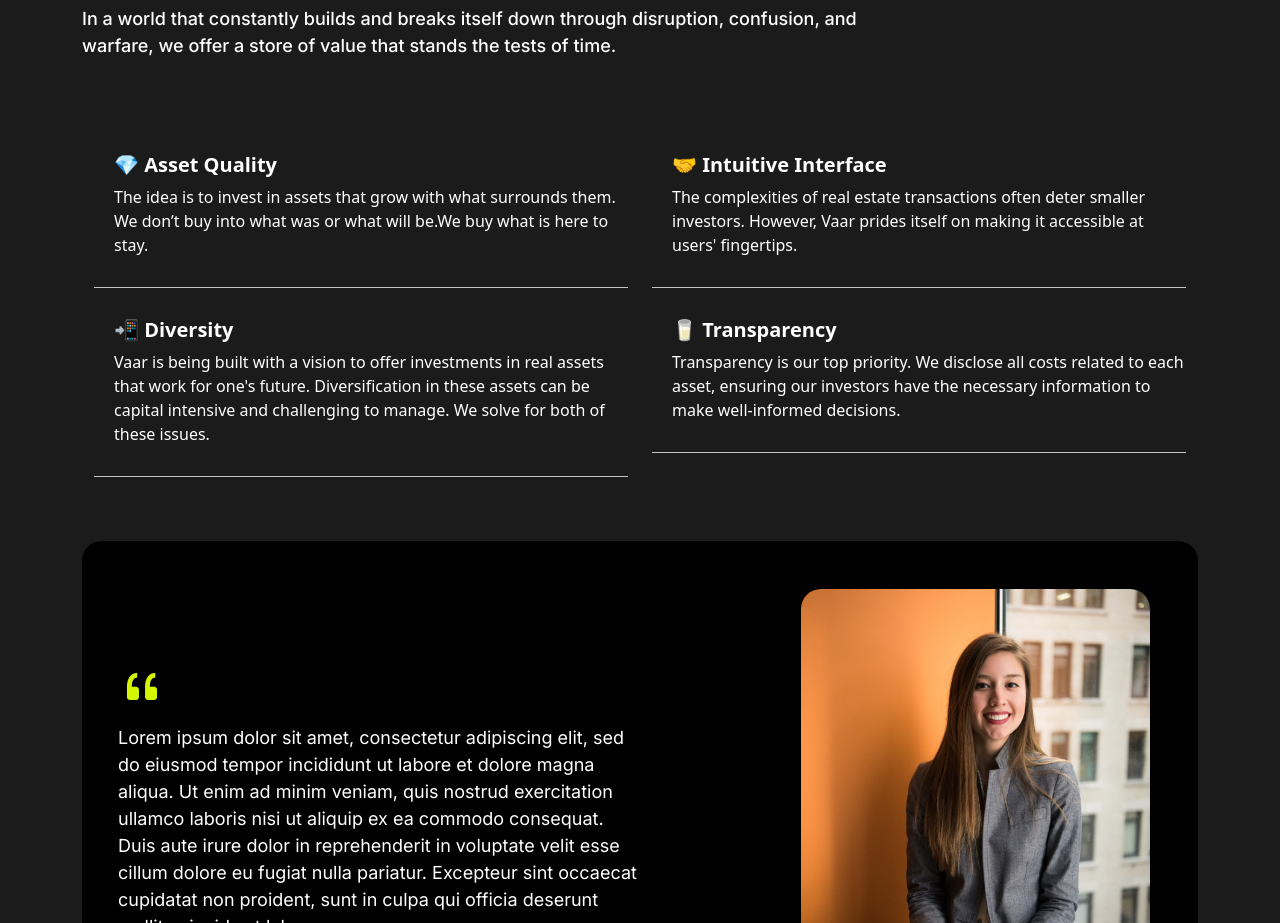
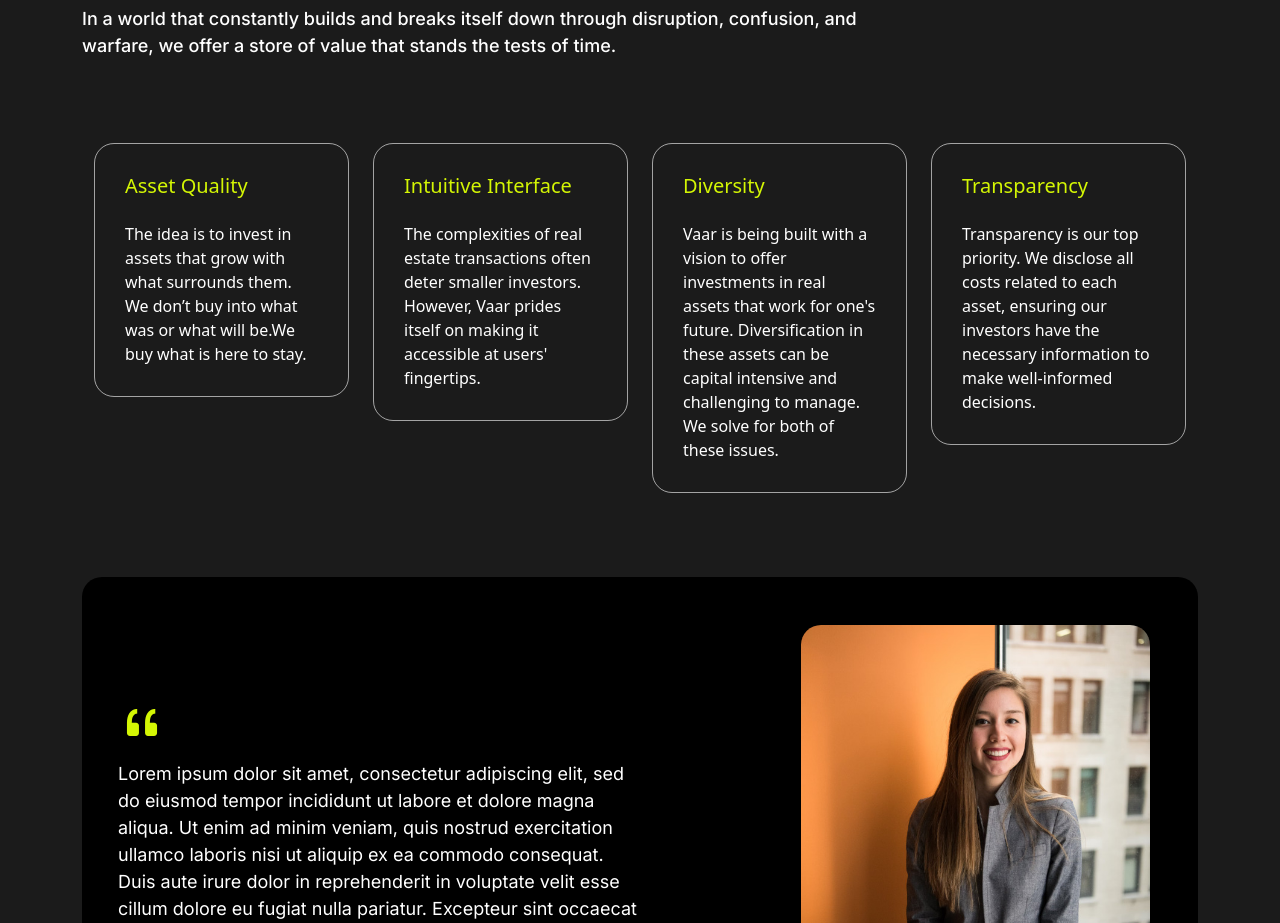
Before and after one commit to webtesting22/vaar, a React (Vite) app: page / in a window 1280 px wide. Shown: the part 911-1834 px from the top of the page. Built offline with nearby package versions, Linux system fonts and the light colour scheme.

Commit message:
push changes  home page cards

```diff
--- a/src/App.jsx
+++ b/src/App.jsx
@@ -22,6 +22,7 @@ import SingleResource9 from './Components/AllResources/Resources10/SingleResourc
 import SingleResource11 from './Components/AllResources/Resources11/SingleResources11';
 import SingleResource12 from './Components/AllResources/Resources12/SingleResource12';
 import SingleResource13 from './Components/AllResources/Resources13/SingleResource13';
+import SingleResource14 from './Components/AllResources/Resources14/SingleResource14';
 import VaarBlogCommon from './Components/VaarBlogsmain/VaarBlogs/VaarBlogCommon';
 import BlogUpload from './Components/BlogUpload/BlogUpload';
 import DontMissBlog from './Components/AllResources/DontMissBlogs/DontMissBlogs';
@@ -54,6 +55,7 @@ function App() {
         <Route exact path="/SingleResource11" element={<SingleResource11 />} />
         <Route exact path="/SingleResource12" element={<SingleResource12 />} />
         <Route exact path="/SingleResource13" element={<SingleResource13 />} />
+        <Route exact path="/SingleResource14" element={<SingleResource14 />} />
         <Route exact path="/DontMissBlog" element={<DontMissBlog />} />
         <Route exact path="/BlogUpload" element={<BlogUpload />} />
         <Route exact path="/Vaar" element={<Vaar />} />
--- a/src/Components/AllResources/Resources14/SingleResource14.jsx
+++ b/src/Components/AllResources/Resources14/SingleResource14.jsx
@@ -3,7 +3,21 @@ import React from "react";
 function SingleResource14() {
     return (
         <>
+            <CommonResourceComponent Resources="Resources" Module="Module 4" Chapter="Concept 1" Date="February 17, 2023" ResourceHeading="FRACTIONALIZATION & VAAR " AuthorInfo="Stephanie Gordon, Content Manager, Vaar" topResourceImg={ReactangleTopImage} />
+            <section>
+                <div className="container p-0">
+                    <Row>
+                        <Col lg={6} md={6} className="hide-on-mobile">
+                            <CommonResourceLeftSide MainLeftcontainerHeading="In this chapter" liList={liList} boxTitle="Try the product out for free." />
+                        </Col>
+                        <Col lg={18} md={18} className="full-width-on-mobile">
+                            <div className="resources-right-container">
 
+                            </div>
+                        </Col>
+                    </Row>
+                </div>
+            </section>
         </>
     )
 }
--- a/src/Components/Bestvalue/Bestvalue.css
+++ b/src/Components/Bestvalue/Bestvalue.css
@@ -218,7 +218,8 @@
 }
 
 .Infomation-cards .row .col-lg-6 .read-more-btn:hover a {
-    color: rgb(255, 255, 255);
+    color: rgb(0, 0, 0);
+    z-index: 55;
 }
 
 .Infomation-cards .row .col-lg-6:hover .read-more-btn span {
--- a/src/Components/Founder/Founder.jsx
+++ b/src/Components/Founder/Founder.jsx
@@ -14,20 +14,20 @@ import { Descriptions, Carousel } from 'antd';
 
 const ValueData = [
     {
-        title: "💎 Asset Quality",
+        title: "Asset Quality",
         Descriptions: "The idea is to invest in assets that grow with what surrounds them. We don’t buy into what was or what will be.We buy what is here to stay."
     },
 
     {
-        title: "🤝 Intuitive Interface",
+        title: "Intuitive Interface",
         Descriptions: "The complexities of real estate transactions often deter smaller investors. However, Vaar prides itself on making it accessible at users' fingertips."
     },
     {
-        title: "📲 Diversity",
+        title: "Diversity",
         Descriptions: "Vaar is being built with a vision to offer investments in real assets that work for one's future. Diversification in these assets can be capital intensive and challenging to manage. We solve for both of these issues."
     },
     {
-        title: "🥛 Transparency",
+        title: "Transparency",
         Descriptions: "Transparency is our top priority. We disclose all costs related to each asset, ensuring our investors have the necessary information to make well-informed decisions."
     }
 ]
@@ -49,18 +49,23 @@ function Founder() {
             <section id='Founder-section'>
                 <div className="container">
                     <div className='text-center' >
-                        <hr className='m-0'/>
-                        <h1 className='section-heading-big' style={{ fontWeight: "300", fontSize: "50px",textAlign:"start" }}>Value Proposition</h1>
+                        <hr className='m-0' />
+                        <h1 className='section-heading-big' style={{ fontWeight: "300", fontSize: "50px", textAlign: "start" }}>Value Proposition</h1>
                         <p className='section-para text-white text-start m-0'>In a world that constantly builds and breaks itself down through disruption, confusion, and warfare, we offer a store of value that stands the tests of time.</p>
                     </div>
                     <div className="padding-slite"></div>
                     <div className="padding-slite"></div>
                     <div className="row w-100 m-auto home-pc">
                         {ValueData.map((item, index) => (
-                            <div className="col-lg-6" key={index}>
-                                <div className='right-side-container'>
+                            <div className="col-lg-3" key={index}>
+                                <div className='box'>
                                     <div>
-                                        <h2>{item.title}</h2>
+                                        <div className='box-top-header'>
+                                            <h2 className='box-title'>{item.title}</h2>
+
+                                        </div>
+
+                                        <br />
                                         <span>{item.Descriptions}</span>
                                     </div>
 
@@ -82,8 +87,8 @@ function Founder() {
                                 <div className="col-lg-6" key={index}>
                                     <div className='right-side-container'>
                                         <div>
-                                            <h2 style={{color:"white"}}>{item.title}</h2>
-                                            <span style={{color:"white"}}>{item.Descriptions}</span>
+                                            <h2 style={{ color: "white" }}>{item.title}</h2>
+                                            <span style={{ color: "white" }}>{item.Descriptions}</span>
                                         </div>
 
 
```
